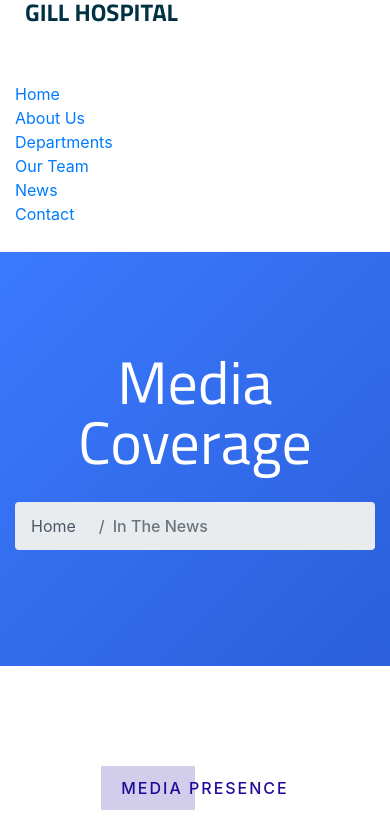
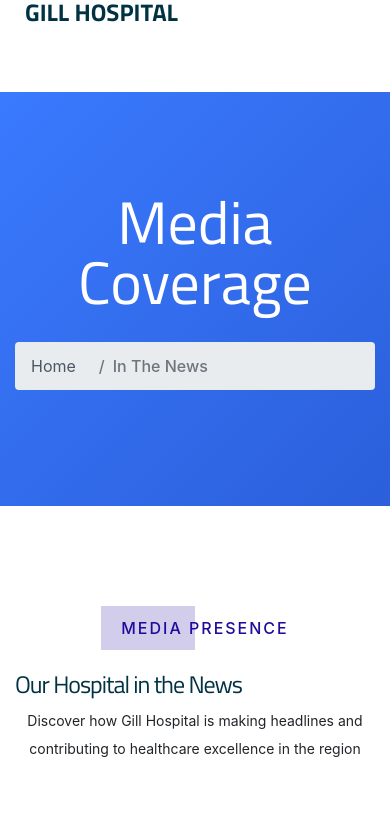
Before and after one commit to shadab-me/lay2, a website with bundled scripts: page news.html in a window 390 px wide. Shown: the top 827 px of the page. Built offline with nearby package versions, Linux system fonts and the light colour scheme.

Commit message:
feedback

```diff
--- a/js/main.js
+++ b/js/main.js
@@ -56,7 +56,7 @@
     meanMenuContainer: ".mobile-menu",
     meanScreenWidth: "991",
     meanExpand: "+",
-    meanContract: "×",
+    meanContract: "-",
     meanDisplay: "block",
     removeElements: "#mobile-menu",
     meanExpandHeight: true,
--- a/news.html
+++ b/news.html
@@ -147,16 +147,7 @@
                         </div>
                         <div class="col-12">
                             <div class="mobile-menu">
-                                <nav id="mobile-menu-2">
-                                    <ul>
-                                        <li><a href="index.html">Home</a></li>
-                                        <li><a href="about.html">About Us</a></li>
-                                        <li><a href="departments.html">Departments</a></li>
-                                        <li><a href="team.html">Our Team</a></li>
-                                        <li><a href="news.html">News</a></li>
-                                        <li><a href="contact.html">Contact</a></li>
-                                    </ul>
-                                </nav>
+
                             </div>
                         </div>
                     </div>
@@ -455,7 +446,8 @@
                                         </li>
                                         <li>
                                             <i class="fal fa-map-marker-alt"></i>
-                                            <span>Gill Hospital <br>Mandi Dhanaura, Uttar Pradesh 244231</span>
+                                            <span><a href="index.html">Gill Hospital</a> <br>Mandi Dhanaura, Uttar
+                                                Pradesh 244231</span>
                                         </li>
                                     </ul>
                                 </div>
```
Also changed, not shown: about.html (+2 -1 lines), contact.html (+2 -1 lines), departments.html (+2 -1 lines), index.html (+2 -1 lines), team.html (+2 -1 lines).
